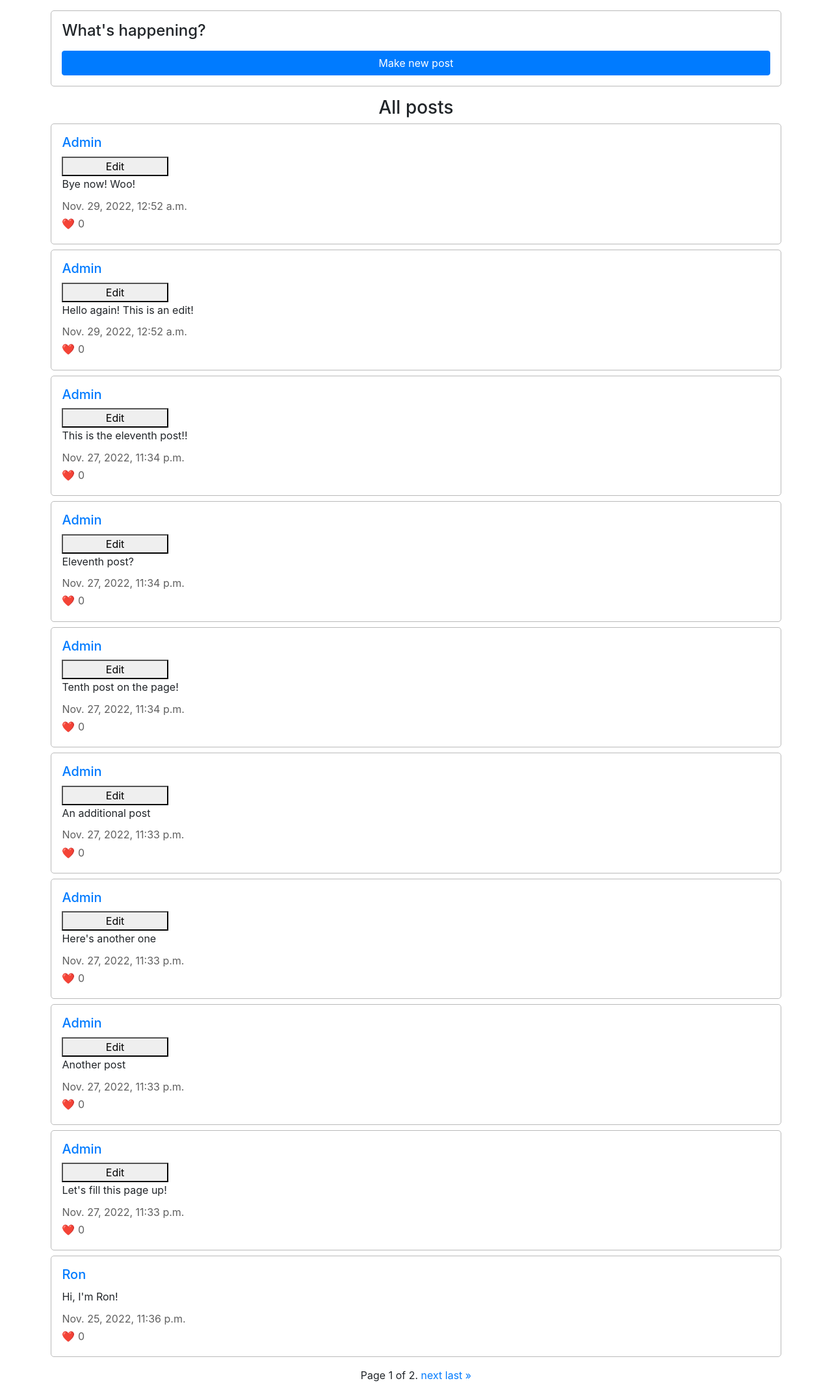
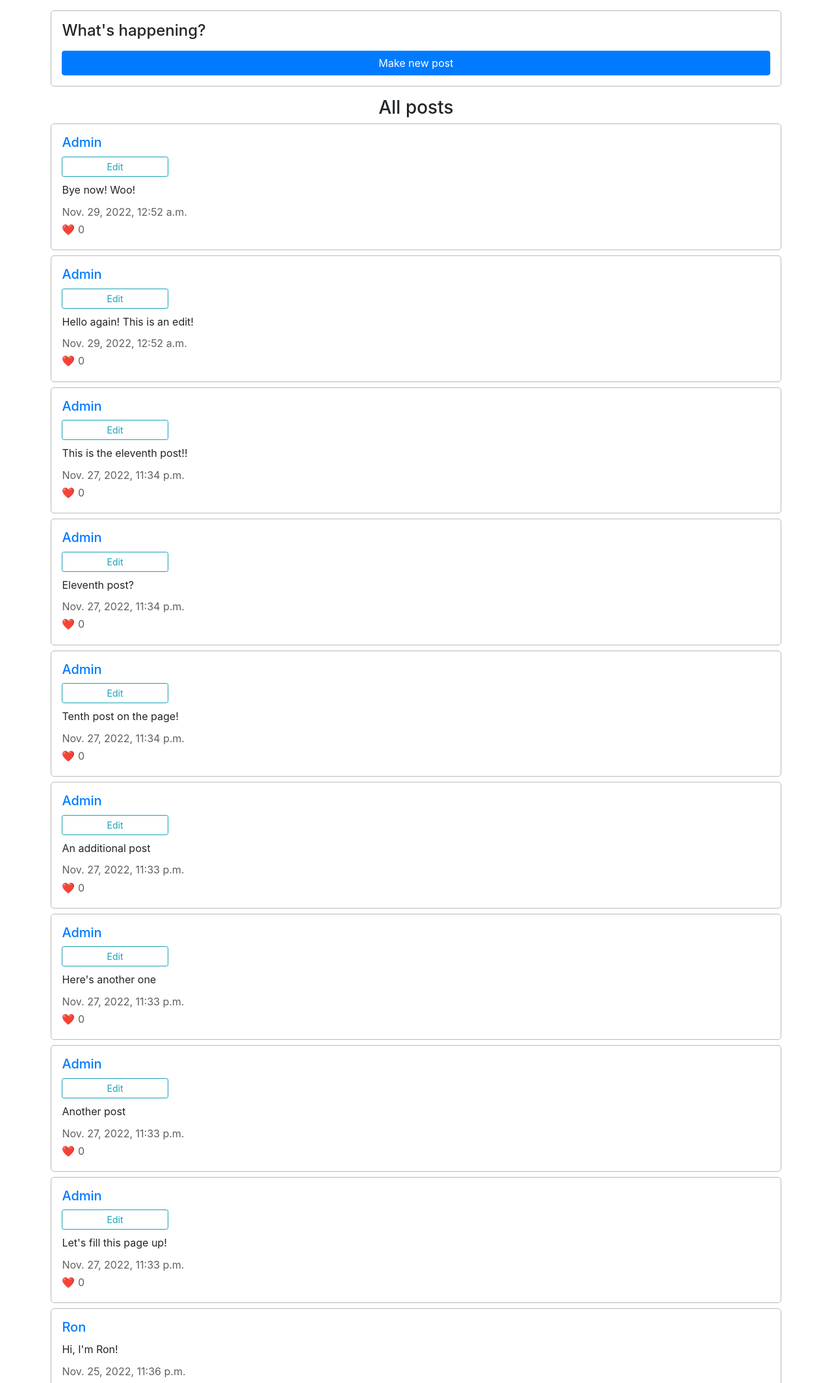
Before and after one commit to ca-Stella/cs50w-network, a Django app: page / in a window 1280 px wide. Shown: the part 56-2184 px from the top of the page at 65% size. Run offline with Django 3.2, Linux system fonts and the light colour scheme; a user stored in the database is signed in; data comes from the database, SQL or seed files in the repository; both versions use the stored data as it was after the commit; tables that the repository leaves empty hold one stand-in row (values such as "Sample post"); some libraries are stand-ins or nearby versions.

Commit message:
Clean and better style edit function

```diff
--- a/network/static/network/index.js
+++ b/network/static/network/index.js
@@ -8,11 +8,13 @@ document.addEventListener('DOMContentLoaded', function() {
 
 function editPost() {
     const postid = this.classList[1];
-    console.log(postid);
+    const postContent = document.querySelector(`#post-content-${postid}`);
     const editblock = document.querySelector(`#edit-block-${postid}`);
+    const editBox = document.querySelector(`#edit-${postid}`);
+
     editblock.style.display = 'block';
-    const editBox = document.querySelector(`#edit-${postid}`);
-    editBox.innerHTML = document.querySelector(`#post-content-${postid}`).innerHTML;
+    postContent.style.display = 'none';
+    editBox.innerHTML = postContent.innerHTML;
 
     const saveBtn = document.querySelector(`#save-${postid}`);
     saveBtn.addEventListener('click', updatePost);
@@ -21,6 +23,8 @@ function editPost() {
 function updatePost() {
     const postid = this.classList[1];
     const editContent = document.querySelector(`#edit-${postid}`).value;
+    const postContent = document.querySelector(`#post-content-${postid}`);
+
     fetch(`/edit/${postid}`, {
         method: 'PUT',
         body: JSON.stringify({
@@ -30,6 +34,7 @@ function updatePost() {
     .then(result => {
         const editblock = document.querySelector(`#edit-block-${postid}`);
         editblock.style.display = 'none';
+        postContent.style.display = 'block';
         document.querySelector(`#post-content-${postid}`).innerHTML = editContent;
     })
 }
--- a/network/static/network/styles.css
+++ b/network/static/network/styles.css
@@ -75,4 +75,5 @@ p {
 
 .edit-btn {
   width: 15%;
+  margin-bottom: 0.5rem;
 }
--- a/network/templates/network/index.html
+++ b/network/templates/network/index.html
@@ -16,11 +16,11 @@
                 <h5><a href="{% url 'user' post.user %}">{{ post.user }}</a></h5>
                 {% if user.username == post.user.username %}
                     <div>
-                        <button class="edit-btn {{ post.id }}">Edit</button>
+                        <button class="edit-btn {{ post.id }} btn btn-outline-info btn-sm">Edit</button>
                     </div>
                     <div class="edit-block" id="edit-block-{{ post.id }}" style="display:none;">
-                        <textarea name="edit-txt" id="edit-{{ post.id }}"></textarea>
-                        <button class="save-btn {{ post.id }}" id="save-{{ post.id }}">Save</button>
+                        <textarea name="edit-txt" id="edit-{{ post.id }}" class="form-control"></textarea>
+                        <button class="save-btn {{ post.id }} btn btn-primary" id="save-{{ post.id }}">Save</button>
                     </div>
                 {% endif %}
                 <p class="post-content" id="post-content-{{ post.id }}">{{ post.content }}</p>
```
Also changed, not shown: db.sqlite3.
